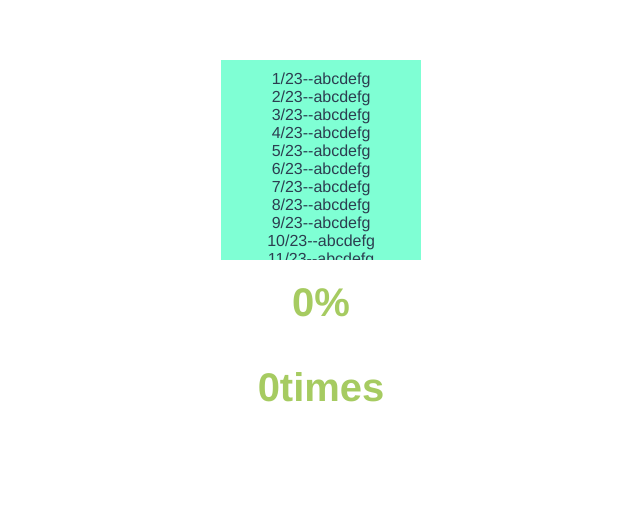
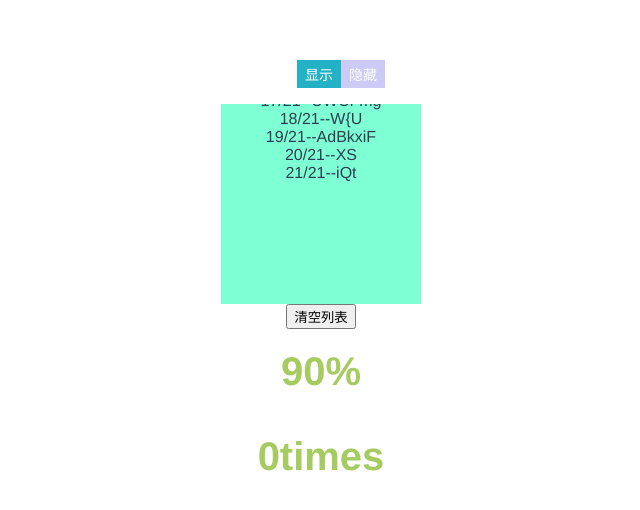
Before and after one commit to genophy/eno-auto-scroll, a Vue app: page / in a window 1280 px wide. Shown: the top 510 px of the page, without its empty margins (319-959 px from the left). Built offline with nearby package versions, Linux system fonts and the light colour scheme.

Commit message:
remove event before destroy

```diff
--- a/examples/App.vue
+++ b/examples/App.vue
@@ -1,12 +1,17 @@
 <template>
   <div id="app">
-        <div class="demo-scroll">
+    <ul class="btn-switch" :class="{'is-visible':isVisibility}" @click="isVisibility = !isVisibility">
+      <li class="item visible">显示</li>
+      <li class="item invisible">隐藏</li>
+    </ul>
+
+    <div v-if="isVisibility" class="demo-scroll">
       <EnoAutoScroll @on-progress="progressNum=$event" @on-scroll-end="scrollCount ++">
-                <div style="padding:10px 0;">
         <div v-for="(item,idx) in list" :key="idx">{{idx + 1}}/{{list.length}}--{{item}}</div>
-                </div>
       </EnoAutoScroll>
     </div>
+
+    <button @click="list = []">清空列表</button>
 
     <span class="per-num">{{progressNum}}%</span>
     <span class="per-num">{{scrollCount}}times</span>
@@ -14,32 +19,37 @@
 </template>
 
 <script>
+import utils from './utils/utils';
 
 export default {
   name   : 'App',
   data() {
     return {
-            list       : [],
-            progressNum: 0,
-            scrollCount: 0,
-            interval   : null
+      list        : [],
+      progressNum : 0,
+      scrollCount : 0,
+      interval    : null,
+      isVisibility: true
     };
   },
   created() {
-        this.list = new Array(Math.floor(Math.random() * 10 + 20));
-        this.list.fill('abcdefg');
+    // 模拟创建随机列表
+    this.list     = utils.randomList();
     this.interval = setInterval(() => {
-            this.list = new Array(Math.floor(Math.random() * 10 + 20));
-            this.list.fill('abcdefg');
+      this.list = utils.randomList();
     }, 10000);
   },
   beforeDestroy() {
+    // 清空interval
     if (this.interval) {
       clearInterval(this.interval);
       this.interval = null;
     }
   },
   methods: {
+    /**
+     * 滚动结束
+     */
     handleScrollEnd() {
       console.log('scroll end');
     }
@@ -72,4 +82,25 @@ export default {
   padding     : 20px;
 }
 
+.btn-switch {
+  display         : flex;
+  justify-content : center;
+}
+
+.btn-switch .item {
+  list-style : none;
+  font-size  : 14px;
+  color      : #fff;
+  padding    : 4px 8px;
+  cursor     : pointer;
+}
+
+.btn-switch:not(.is-visible) .visible, .btn-switch.is-visible .invisible {
+  background-color : #cbcbf5;
+}
+
+.btn-switch:not(.is-visible) .invisible, .btn-switch.is-visible .visible {
+  background-color : #23b1c5;
+}
+
 </style>
--- a/examples/main.js
+++ b/examples/main.js
@@ -7,5 +7,5 @@ Vue.use(EnoAutoScroll);
 Vue.config.productionTip = false;
 
 new Vue({
-    render: h => h(App)
+  render: h => h(App)
 }).$mount('#app');
--- /dev/null
+++ b/examples/utils/utils.js
@@ -0,0 +1,25 @@
+/**
+ * @description 通用类
+ * @author  g_eno_phy
+ * @version 0.1
+ * Date      :  2020-06-16 10:22
+ */
+export default {
+
+  /**
+   * 随机字符串的列表
+   * @returns {string[]}
+   */
+  randomList() {
+    const listTotal = Math.floor(Math.random() * 10 + 20);
+    const list      = new Array(listTotal);
+    list.fill('');
+    return list.map(() => {
+      const nums = [];
+      for (let i = 0; i < Math.round(Math.random() * 10) + 2; i++) {
+        nums.push(String.fromCharCode(Math.round(Math.random() * 26) + (Math.round(Math.random()) > 0 ? 65 : 97)));
+      }
+      return nums.join('');
+    });
+  }
+};
--- a/packages/eno-auto-scroll/index.js
+++ b/packages/eno-auto-scroll/index.js
@@ -7,7 +7,7 @@
 import EnoAutoScroll from './src/EnoAutoScroll';
 
 EnoAutoScroll.install = function (Vue) {
-    Vue.component(EnoAutoScroll.name, EnoAutoScroll);
+  Vue.component(EnoAutoScroll.name, EnoAutoScroll);
 };
 
 export default EnoAutoScroll;
--- a/packages/eno-auto-scroll/src/EnoAutoScroll.vue
+++ b/packages/eno-auto-scroll/src/EnoAutoScroll.vue
@@ -87,7 +87,7 @@ export default {
     // 滚动的百分比
     scrollPerNum() {
       const scrollPerNum = Number((this.scrollOffsetCurrent + this.componentSize) / (this.contentSize + this.componentSize) * 100).toFixed();
-            return scrollPerNum < 0 ? 0 : (scrollPerNum > 100 ? 100 : scrollPerNum);
+      return this.contentSize === 0 ? 0 : (scrollPerNum < 0 ? 0 : (scrollPerNum > 100 ? 100 : scrollPerNum));
     }
   },
   watch   : {
@@ -97,14 +97,25 @@ export default {
 
   },
   updated() {
-        this.initScrollListener();
+    this.$_addALlListener();
+    if (this.$_checkForSlotContentLengthChange() && this.$refs.enoAutoScrollContent) {
+      this.startScroll();
+    }
+  },
+  mounted() {
+    this.$_addALlListener();
     if (this.$_checkForSlotContentLengthChange() && this.$refs.enoAutoScrollContent) {
       this.startScroll();
     }
   },
 
   beforeDestroy() {
-        this.pauseScroll();
+    // 停止滚动
+    this.stopScroll();
+    // 移除事件监听
+    this.$_removeAllListener();
+    // progress 置 0
+    this.$emit('on-progress', 0);
   },
   methods: {
     /* _____________________________________________________________________________________ */
@@ -116,67 +127,7 @@ export default {
     /* _____________________________________________________________________________________ */
     /* _____________________________________________________________________________________ */
     /* _____________________ [ public ] ____________________________________________________ */
-        /**
-         * init scroll
-         * @return {boolean}
-         */
-        initScrollListener() {
-            const that = this;
 
-            // 若slot中没有值，则返回
-            if (!that.$slots.default || !that.$slots.default[0]) {
-                return false;
-            }
-
-            if (that.$refs.enoAutoScrollContent) {
-                //  if is set listener before, return true
-                if (that.isListenered) {
-                    return true;
-                }
-
-                that.isListenered = true;
-
-                // 监听鼠标
-                // 若允许鼠标划过，即停止滚动，则设置监听
-                if (that.isMouseStop) {
-                    that.$refs.enoAutoScroll.addEventListener('mouseover', (e) => {
-                        e.preventDefault();
-                        e.stopPropagation();
-                        that.pauseScroll();
-                    });
-                    that.$refs.enoAutoScroll.addEventListener('mouseout', (e) => {
-                        e.preventDefault();
-                        e.stopPropagation();
-                        that.keepScroll();
-                    });
-
-                    if (that.isMousewheelControl) {
-                        that.$refs.enoAutoScroll.addEventListener('mousewheel', (e) => {
-                            e.preventDefault();
-                            e.stopPropagation();
-                            const scrollOffsetCurrent = that.scrollOffsetCurrent + Math.floor(e.wheelDeltaY / 3);
-                            if (scrollOffsetCurrent > -that.componentSize && scrollOffsetCurrent < that.contentSize) {
-                                // 若内容高度小于等于组件高度不进行滚动 直接设置0
-                                that.scrollOffsetCurrent                        = that.contentSize <= that.componentSize ? 0 : scrollOffsetCurrent;
-                                that.$refs.enoAutoScrollContent.style.transform = `translateY(${-that.scrollOffsetCurrent}px)`;
-                            }
-                        });
-                    }
-                }
-
-                window.addEventListener('visibilitychange', (e) => {
-                    // 若非后台运行，则当窗口可见改变的时候，进行相关操作
-                    if (!this.isDaemon) {
-                        if (document.visibilityState === 'hidden') {
-                            this.pauseScroll();
-                        } else {
-                            this.keepScroll();
-                        }
-                    }
-                });
-                return true;
-            }
-        },
     /**
      * begin scroll
      *  1. pause scroll
@@ -186,9 +137,11 @@ export default {
      */
     startScroll() {
       this.pauseScroll();
-            this.$_calculateSize();
+      // 若内容高度为不0.则进行滚动
+      if (this.$_calculateSize() !== 0) {
         this.resetScroll();
         this.keepScroll();
+      }
     },
 
     /**
@@ -234,6 +187,7 @@ export default {
           that.$refs.enoAutoScrollContent.style.transform = `translateY(${-that.scrollOffsetCurrent}px)`;
         }, that.animateDuration);
       } else {
+        // 重置滚动
         that.resetScroll();
       }
     },
@@ -268,14 +222,103 @@ export default {
     /* _____________________________________________________________________________________ */
     /* _____________________________________________________________________________________ */
     /* _____________________ [ private: *,query,fetch,action,init ] ________________________ */
+    /**
+     * init scroll
+     * @return {boolean}
+     */
+    $_addALlListener() {
+      const that = this;
+      // 若slot中没有值，则返回
+      if (!that.$slots.default || !that.$slots.default[0]) {
+        this.$_removeAllListener();
+        return false;
+      }
 
+      if (that.$refs.enoAutoScrollContent && !that.isListenered) {
+        that.isListenered = true;
+
+        // 监听鼠标
+        // 若允许鼠标划过，即停止滚动，则设置监听
+        if (that.isMouseStop) {
+          that.$refs.enoAutoScroll.addEventListener('mouseover', that.$_scrollMouseOver);
+          that.$refs.enoAutoScroll.addEventListener('mouseout', that.$_scrollMouseOut);
+          if (that.isMousewheelControl) {
+            that.$refs.enoAutoScroll.addEventListener('mousewheel', that.$_scrollMouseWheel);
+          }
+        }
+        window.addEventListener('visibilitychange', that.$_scrollVisibilityChange);
+        return true;
+      }
+    },
+    /**
+     * 移除所有事件
+     */
+    $_removeAllListener() {
+      if (this.isListenered) {
+        this.isListenered = false;
+        this.$refs.enoAutoScroll.removeEventListener('mouseover', this.$_scrollMouseOver);
+        this.$refs.enoAutoScroll.removeEventListener('mouseout', this.$_scrollMouseOut);
+        this.$refs.enoAutoScroll.removeEventListener('mousewheel', this.$_scrollMouseWheel);
+        window.removeEventListener('visibilitychange', this.$_scrollVisibilityChange);
+      }
+    },
+    /**
+     * scroll mouse over
+     * @param e
+     */
+    $_scrollMouseOver(e) {
+      e.preventDefault();
+      e.stopPropagation();
+      this.pauseScroll();
+    },
+    /**
+     * scroll mouse out
+     * @param e
+     */
+    $_scrollMouseOut(e) {
+      e.preventDefault();
+      e.stopPropagation();
+      this.keepScroll();
+    },
+    /**
+     * scroll mouse wheel
+     * @param e
+     */
+    $_scrollMouseWheel(e) {
+      e.preventDefault();
+      e.stopPropagation();
+      const scrollOffsetCurrent = this.scrollOffsetCurrent + Math.floor(e.wheelDeltaY / 3);
+      if (scrollOffsetCurrent > -this.componentSize && scrollOffsetCurrent < this.contentSize) {
+        // 若内容高度小于等于组件高度不进行滚动 直接设置0
+        this.scrollOffsetCurrent                        = this.contentSize <= this.componentSize ? 0 : scrollOffsetCurrent;
+        this.$refs.enoAutoScrollContent.style.transform = `translateY(${-this.scrollOffsetCurrent}px)`;
+      }
+    },
+    /**
+     * scroll visibility change
+     * @param e
+     */
+    $_scrollVisibilityChange(e) {
+      // 若非后台运行，则当窗口可见改变的时候，进行相关操作
+      if (!this.isDaemon) {
+        if (document.visibilityState === 'hidden') {
+          this.pauseScroll();
+        } else {
+          this.keepScroll();
+        }
+      }
+    },
     /**
      * 检查slot内容高度是否改变
      * @returns {boolean}
      */
     $_checkForSlotContentLengthChange() {
-            if (this.$slots.default && this.$slots.default[0] && this.$slots.default[0].elm && this.$slots.default[0].elm.offsetHeight !== this.lengthPrev) {
-                this.lengthPrev = this.$slots.default[0].elm.offsetHeight;
+      let height = 0;
+      if (this.$slots.default && this.$slots.default[0] && this.$slots.default[0].elm && this.$slots.default[0].elm.offsetHeight) {
+        height = this.$slots.default[0].elm.offsetHeight;
+      }
+      if (height !== this.lengthPrev) {
+        this.lengthPrev = height;
         return true;
       }
       return false;
@@ -285,10 +328,10 @@ export default {
      */
     $_calculateSize() {
       const that = this;
+      // 若内容为空
       if (!that.$refs.enoAutoScrollContent) {
-                return;
-            }
-
+        that.contentSize = 0;
+      } else {
         that.componentSize = that.$refs.enoAutoScroll.offsetHeight;
         that.contentSize   = that.$refs.enoAutoScrollContent.offsetHeight;
 
@@ -304,6 +347,8 @@ export default {
             that.scrollSizeUnit100ms = that.scrollScope / that.duration * that.animateDuration;
             break;
         }
+      }
+      return that.contentSize;
     }
     /* _____________________________________________________________________________________ */
     /* _____________________________________________________________________________________ */
```
Also changed, not shown: package.json (+6 -3 lines), .eslintrc.js, packages/index.js (indentation only), 2 other files (tests, documents, lock files or other folders). Lines whose indentation alone changed are shown as unchanged.
